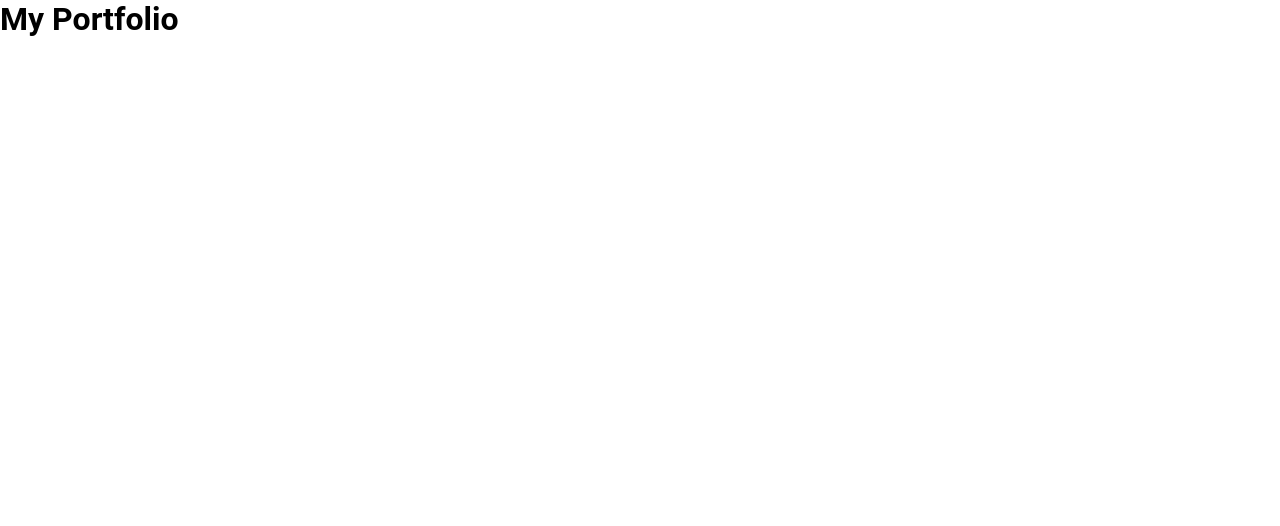
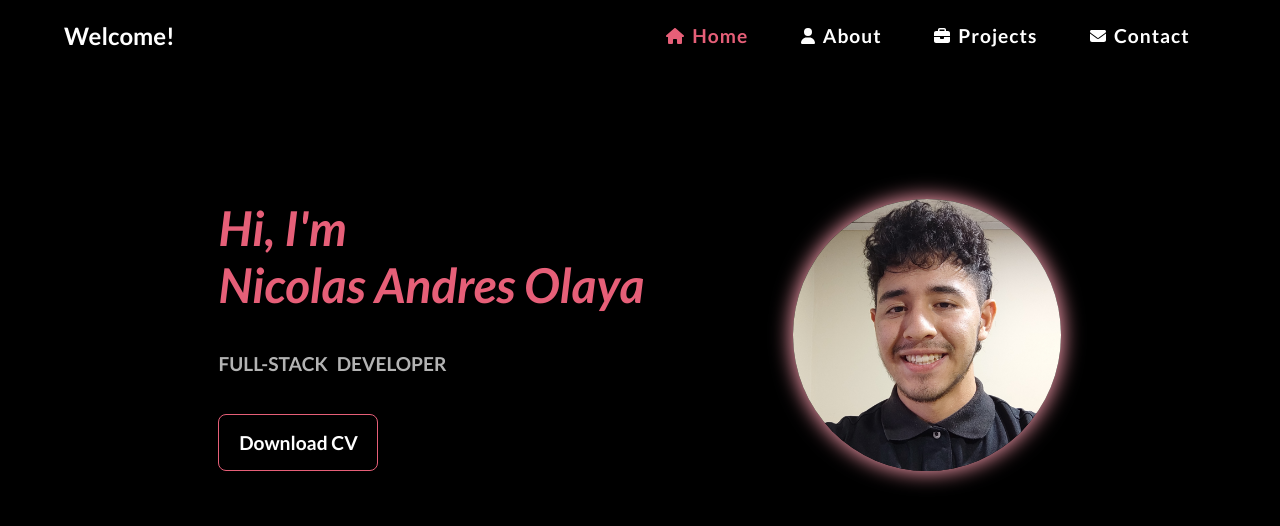
Before and after one commit to NicolasAndrehh/Nicolas-Portfolio, a React (Create React App) app: page / in a window 1280 px wide. Shown: the top 526 px of the page. Built offline with nearby package versions, Linux system fonts and the light colour scheme.

Commit message:
Add routes to app component

```diff
--- a/src/App.jsx
+++ b/src/App.jsx
@@ -1,10 +1,28 @@
+import { BrowserRouter, Route, Routes } from 'react-router-dom';
 import './App.scss';
+import Home from './components/home/home';
+import Header from './components/header/header';
 
 function App() {
   return (
-    <main>
-      <h1>My Portfolio</h1>
-    </main>
+    <div className="App">
+
+      <BrowserRouter>
+
+        <Header />
+
+        <main>
+          <Routes>
+            <Route path="/" element={<Home />} />
+            <Route path="/about" element={<Home />} />
+            <Route path="/projects" element={<Home />} />
+            <Route path="/contact" element={<Home />} />
+          </Routes>
+        </main>
+
+      </BrowserRouter>
+
+    </div>
   );
 }
 
--- a/src/App.scss
+++ b/src/App.scss
@@ -1,3 +1,10 @@
+@import url('https://fonts.googleapis.com/css2?family=Lato:ital,wght@0,100;0,300;0,400;0,700;0,900;1,100;1,300;1,400;1,700;1,900&display=swap');
+
 body {
-  font-family: 'Roboto', sans-serif;
+  font-family: 'Lato', sans-serif;
+  background-color: #000;
 }
+
+main {
+  padding: 2rem;
+}
```
